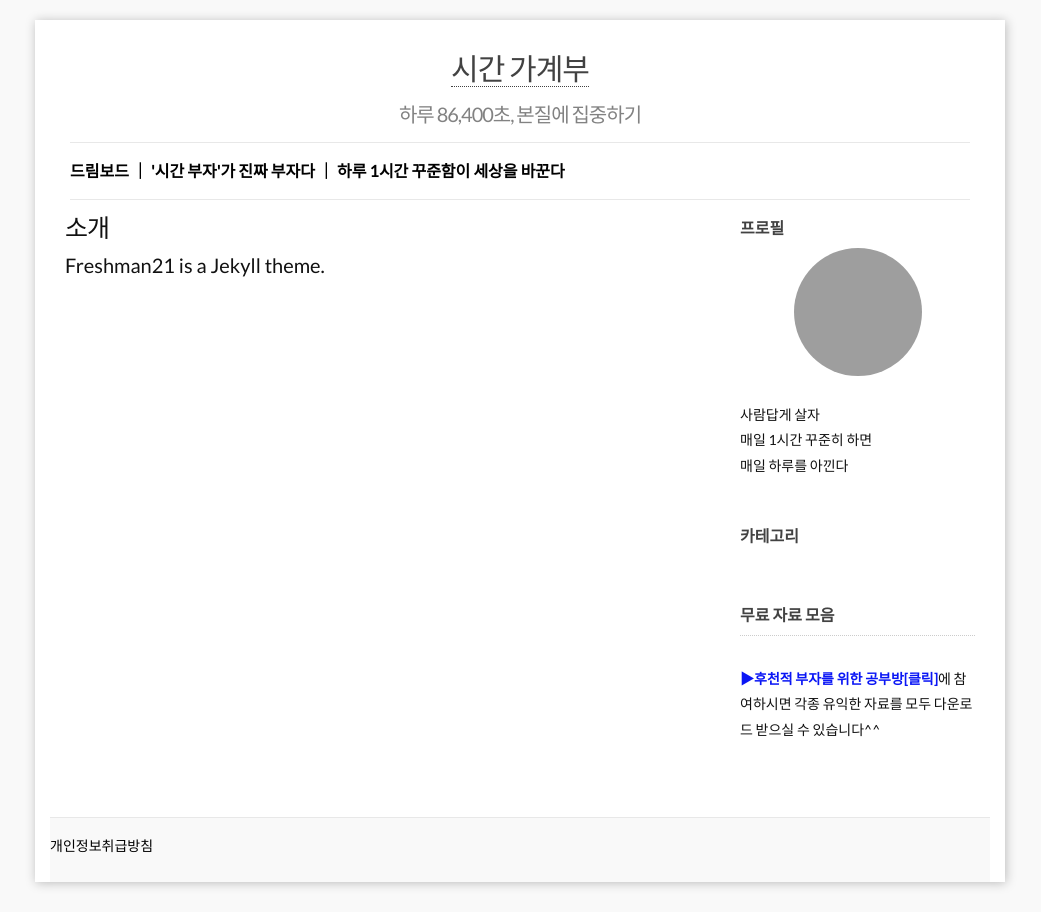
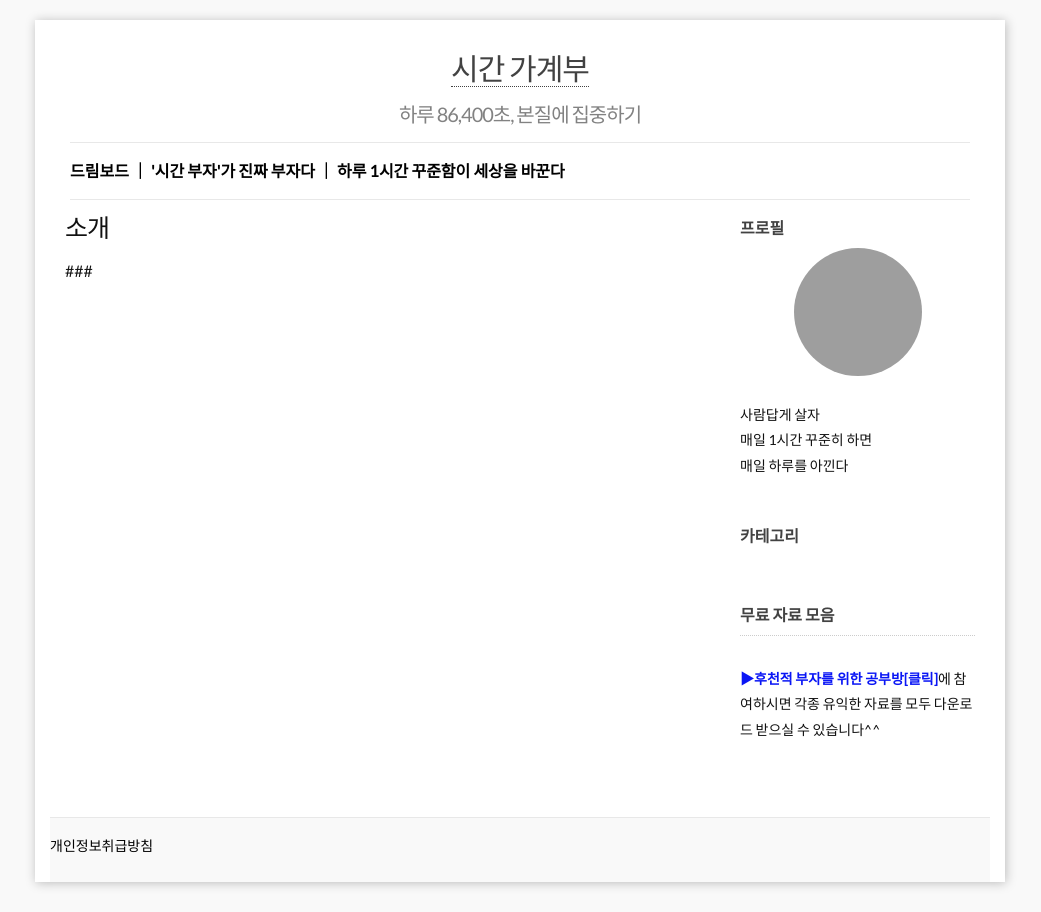
Before and after one commit to leevra/self-management.leeseungju.com, a Jekyll site: the page built from b_about.md, in a window 1280 px wide. Shown: the whole page, without its empty margins (120-1161 px from the left). Built offline with Jekyll 4.4.1, drawn with Linux system fonts in a browser that asks for light colours; comment, search, counter and statistics services are not loaded; grey boxes are pictures that could not be loaded.

Commit message:
Update b_about.md

```diff
--- a/b_about.md
+++ b/b_about.md
@@ -6,4 +6,4 @@ permalink: /about/
 ---
 
 
-### Freshman21 is a Jekyll theme.
+###
```
